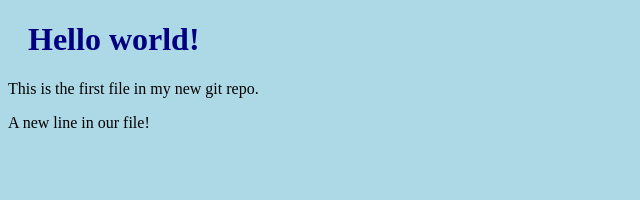
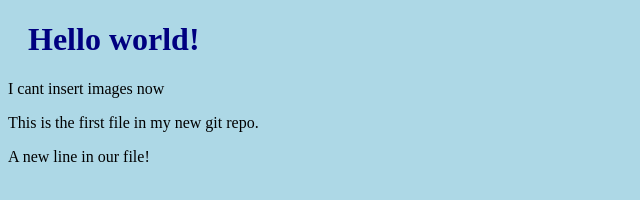
Before and after one commit to Pearl28-me/drive, a plain HTML site: page index.html in a window 1280 px wide. Shown: the whole page, without its empty margins (0-640 px from the left). Drawn offline with Linux system fonts and the light colour scheme.

Commit message:
added additional text

```diff
--- a/index.html
+++ b/index.html
@@ -7,6 +7,7 @@
 </head>
 <body>
     <h1>Hello world!</h1>
+    <p>I cant insert images now</p>
     <p>This is the first file in my new git repo.</p>
     <p>A new line in our file!</p>
 </body>
```
